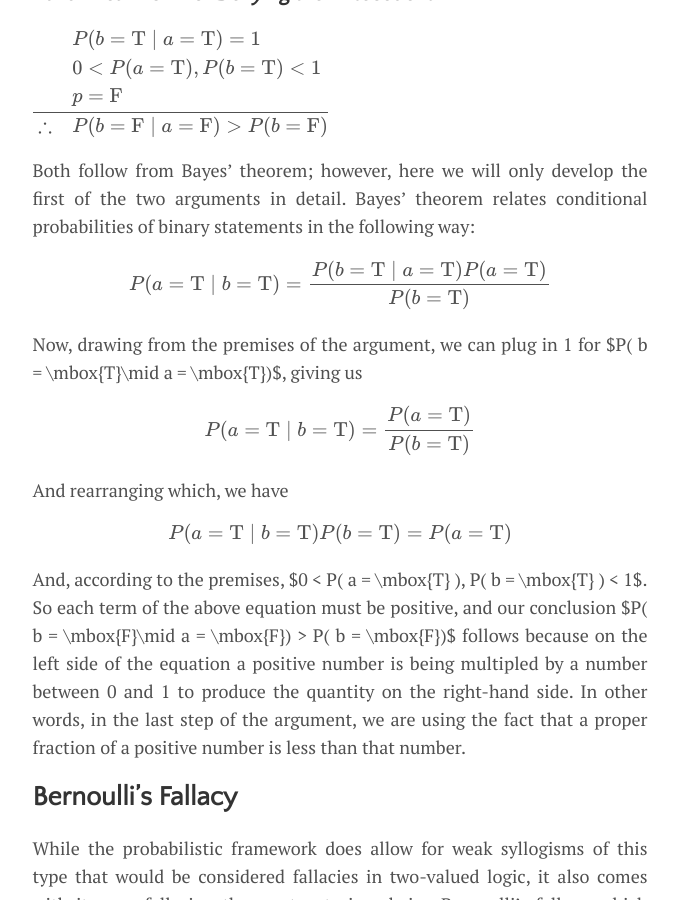
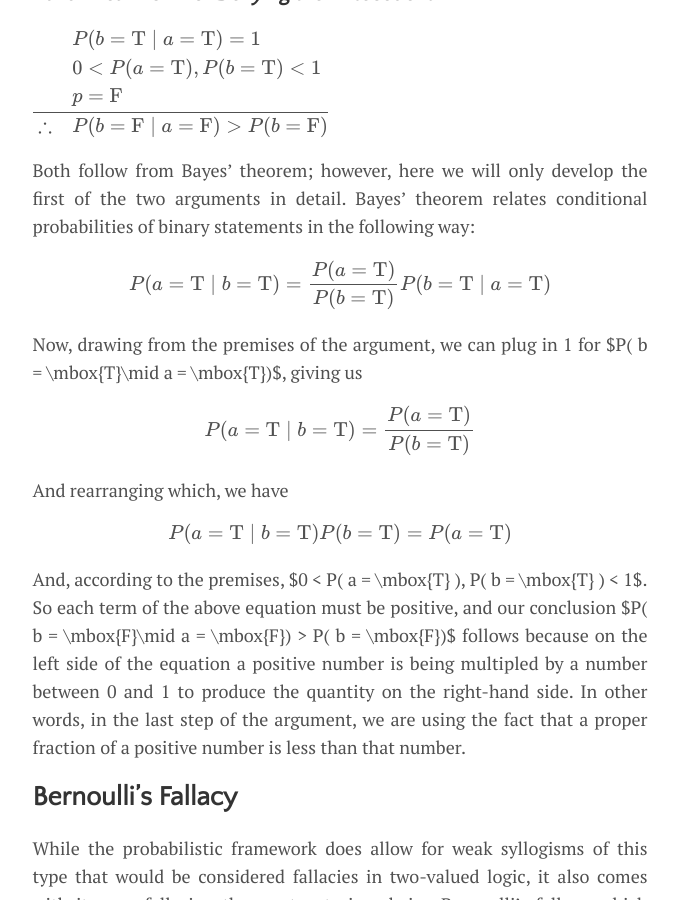
Before and after one commit to DanielAmes/DanielAmes.github.io, a Jekyll site: the page built from _posts/2025-01-10-bayeslogic.md, in a window 1280 px wide and 900 px high, scrolled down 1927 px. Shown: the whole window, without its empty margins (300-979 px from the left). Built offline with Jekyll 4.4.1, drawn with Linux system fonts in a browser that asks for light colours; formulas are drawn with MathJax 3.

Commit message:
adjust formatting

```diff
--- a/_posts/2025-01-10-bayeslogic.md
+++ b/_posts/2025-01-10-bayeslogic.md
@@ -83,7 +83,7 @@
 Both follow from Bayes' theorem; however, here we will only develop the first of the two arguments in detail. Bayes' theorem relates conditional probabilities of binary statements in the following way:
 
 $$
-P( a = \mbox{T}\mid b = \mbox{T}) = \frac{P( b = \mbox{T}\mid a = \mbox{T})P( a = \mbox{T})}{P( b = \mbox{T})}
+P( a = \mbox{T}\mid b = \mbox{T}) = \frac{P( a = \mbox{T})}{P( b = \mbox{T})}P( b = \mbox{T}\mid a = \mbox{T})
 $$
 
 Now, drawing from the premises of the argument, we can plug in 1 for $P( b = \mbox{T}\mid a = \mbox{T})$, giving us
```
